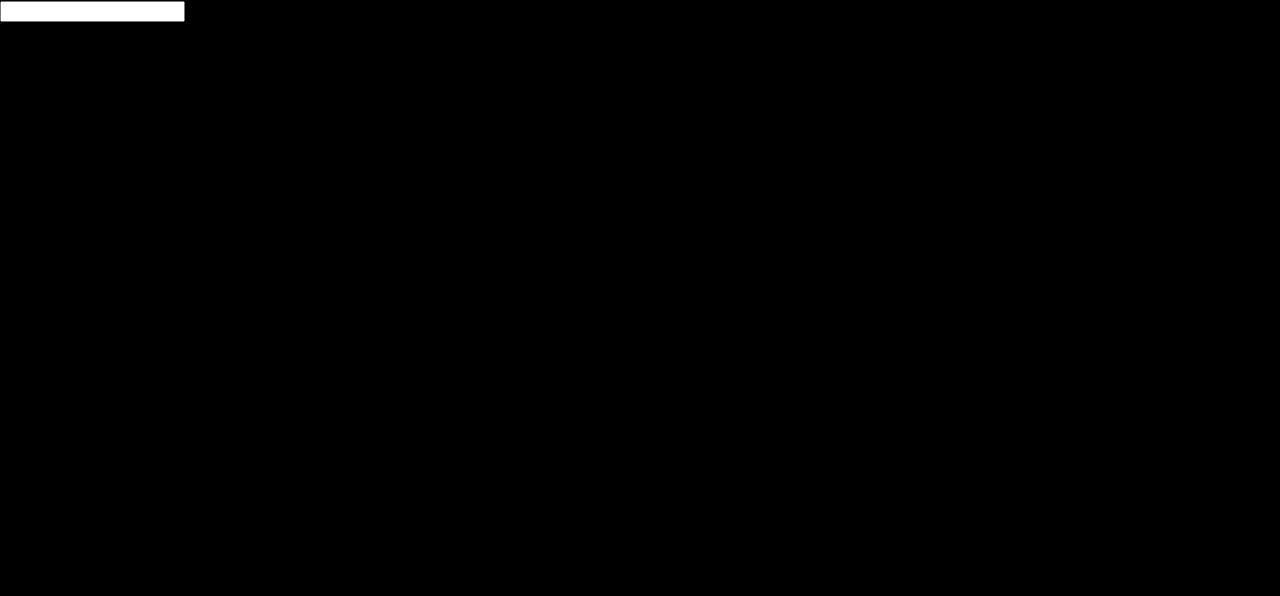
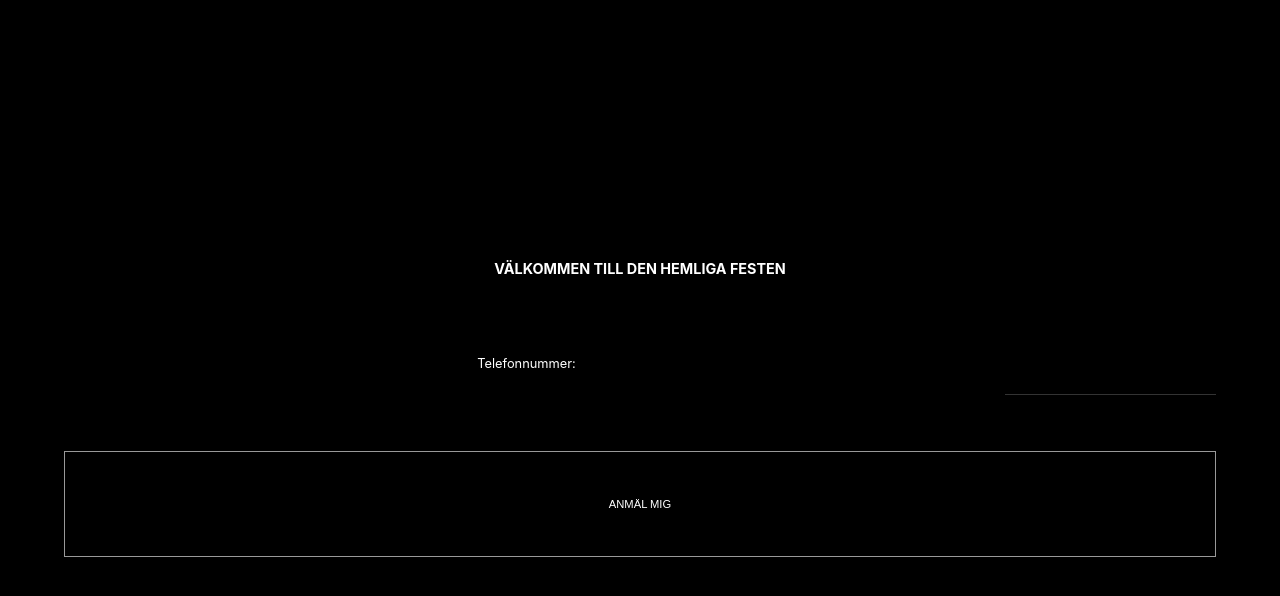
Before and after one commit to FelipeNystrom/sms-application, a React (Create React App) app in the folder client/: page / in a window 1280 px wide. Shown: the top 596 px of the page. Built offline with nearby package versions, Linux system fonts and the light colour scheme.

Commit message:
add bg video and apply form with proper handling methods

```diff
--- a/client/src/App.css
+++ b/client/src/App.css
@@ -6,15 +6,67 @@
   right: 0;
   left: 0;
   width: 100%;
+  display: flex;
+  justify-content: center;
+  align-items: center;
 }
 
 .content {
+  display: flex;
+  flex-direction: column;
+  width: 90%;
+  height: 35%;
+  color: hsl(0, 0%, 100%);
 }
 
 .title {
+  text-transform: uppercase;
+  font-weight: bold;
+  text-align: center;
+  font-size: 90%;
+  margin-bottom: 2rem;
 }
 
 .apply {
+  display: flex;
+  flex-direction: column;
+}
+
+.apply input {
+  color: hsl(0, 0%, 100%);
+  background-color: transparent;
+  border-style: solid;
+}
+
+.row {
+  min-height: 2rem;
+  display: flex;
+  flex-direction: row;
+  margin: 1rem 0;
+}
+
+.row input,
+.row label {
+  padding: 2%;
+  font-size: 80%;
+  margin: 0.5rem 0;
+  border: none;
+}
+
+.row input {
+  border-bottom: 0.1rem solid hsla(0, 0%, 100%, 0.2);
+}
+
+.row label {
+  text-align: center;
+}
+
+.apply input[type='submit'] {
+  text-transform: uppercase;
+  font-size: 70%;
+  margin: 1rem 0;
+  padding: 4%;
+  border: 0.1rem solid hsla(0, 0%, 100%, 0.6);
 }
 
 .video-background {
@@ -34,7 +86,7 @@
   top: 0;
   left: 0;
   width: 100%;
-  height: 100%;
+  height: 100vh;
   z-index: 1;
   background: rgba(0, 0, 0, 0.75);
 }
@@ -60,3 +112,28 @@
     left: -100%;
   }
 }
+
+@media (min-width: 1024px) {
+  .row {
+    flex-direction: row;
+  }
+
+  .row input,
+  .row label {
+    padding: 2%;
+  }
+
+  .apply label,
+  .apply input[type='submit'] {
+    flex: 1;
+  }
+
+  .apply input[type='submit'] {
+    margin: 2rem 0;
+    flex: 3;
+  }
+
+  .apply input[type='text'] {
+    margin-left: 1rem;
+  }
+}
--- a/client/src/App.js
+++ b/client/src/App.js
@@ -7,13 +7,31 @@ class App extends Component {
     phonenumberInput: ''
   };
 
-  _onReady(event) {
-    event.target.playVideo();
-  }
+  _onReady = e => {
+    e.target.playVideo();
+  };
 
-  _onEnd(event) {
-    event.target.playVideo();
-  }
+  // make video loop before ending
+  _beforeEnding = e => {
+    if (e.played >= 0.99) {
+      this.player.seekTo(0);
+    }
+  };
+
+  handleChange = e => {
+    e.preventDefault();
+    this.setState({ [e.target.name]: e.target.value });
+  };
+
+  handleSubmit = e => {
+    e.preventDefault();
+    const { phonenumberInput } = this.state;
+    const opts = {
+      method: 'POST',
+      body: JSON.stringify(phonenumberInput)
+    };
+    fetch('/api/new/number', opts);
+  };
 
   render() {
     const videoOptions = {
@@ -31,9 +49,20 @@ class App extends Component {
       <Fragment>
         <div className="wrapper">
           <div className="content">
-            <div className="title" />
-            <form onSubmit>
-              <input />
+            <div className="title">Välkommen till den hemliga festen</div>
+
+            <form className="apply" onSubmit>
+              <div className="row">
+                <label>Telefonnummer:</label>
+                <input
+                  type="text"
+                  name="phonenumberInput"
+                  value={phonenumberInput}
+                  onChange={this.handleChange}
+                  pattern="^[0-9]+$"
+                />
+              </div>
+              <input type="submit" value="anmäl mig" />
             </form>
           </div>
           <div className="video-background">
@@ -43,7 +72,7 @@ class App extends Component {
                 opts={videoOptions}
                 className="video-iframe"
                 onReady={this._onReady}
-                onEnd={this._onEnd}
+                onProgress={this._beforeEnding}
               />
             </div>
           </div>
--- a/client/src/index.css
+++ b/client/src/index.css
@@ -1,8 +1,14 @@
+* {
+  box-sizing: border-box;
+  margin: 0;
+  padding: 0;
+}
+
 body {
   margin: 0;
   padding: 0;
-  font-family: -apple-system, BlinkMacSystemFont, "Segoe UI", "Roboto", "Oxygen",
-    "Ubuntu", "Cantarell", "Fira Sans", "Droid Sans", "Helvetica Neue",
+  font-family: -apple-system, BlinkMacSystemFont, 'Segoe UI', 'Roboto', 'Oxygen',
+    'Ubuntu', 'Cantarell', 'Fira Sans', 'Droid Sans', 'Helvetica Neue',
     sans-serif;
   -webkit-font-smoothing: antialiased;
   -moz-osx-font-smoothing: grayscale;
```
